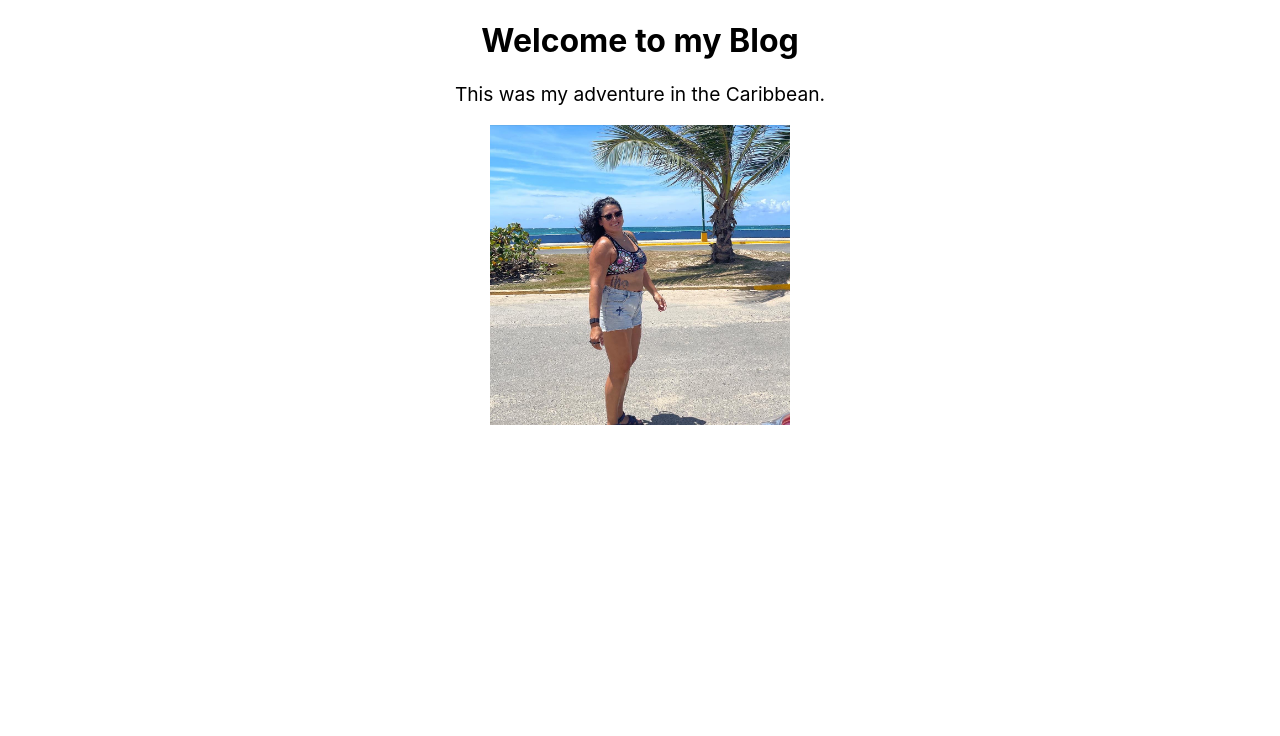
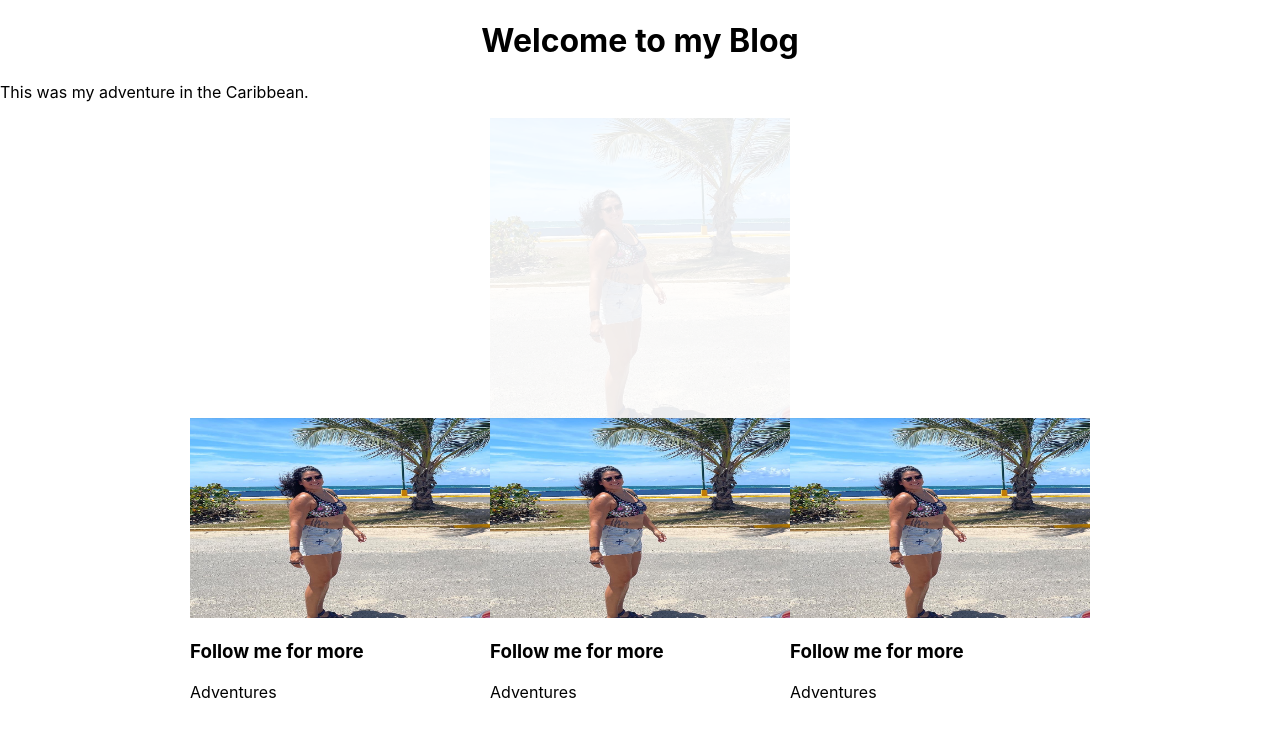
Before and after one commit to mselk/mselk, a Next.js app: page / in a window 1280 px wide. Shown: the top 736 px of the page. Built offline with nearby package versions, Linux system fonts and the light colour scheme.

Commit message:
tiles added

```diff
--- /dev/null
+++ b/components/image/image.tsx
@@ -0,0 +1,22 @@
+import NextImage from "next/image"
+import { useState } from "react";
+import styles from '../../styles/Image.module.css'
+import StaticImport from "../../types/StaticImport";
+
+interface Props {
+    src: StaticImport;
+    alt: string;
+    width: number;
+    height: number;
+}
+
+const Image = (props: Props) => {
+    const { src, width, height, alt } = props;
+    const [open, setOpen] = useState(false)
+    const handleClick = () => {
+        setOpen(!open)
+    }
+    return <NextImage onClick={handleClick} className={open ? styles.open : styles.image} alt={alt} src={src} width={width} height={height} />
+}
+
+export default Image
--- /dev/null
+++ b/components/tile/tile.tsx
@@ -0,0 +1,18 @@
+import NextImage from "next/image"
+import Link from "next/link";
+import styles from '../../styles/Tile.module.css'
+import StaticImport from "../../types/StaticImport";
+
+interface Props {
+    image: StaticImport;
+    headline: string;
+    details: string;
+    link: string;
+}
+
+const Tile = (props: Props) => {
+    const { image, headline, details, link } = props;
+    return <Link href={link}><NextImage alt={headline} src={image} width={300} height={200} /><h3>{headline}</h3><p>{details}</p></Link>
+}
+
+export default Tile
--- a/pages/index.tsx
+++ b/pages/index.tsx
@@ -1,7 +1,8 @@
 import Head from 'next/head';
-import Image from 'next/image';
+import Image from '../components/image/image'
 import styles from '../styles/Home.module.css';
 import melissa from '../public/melissa.jpg';
+import Tile from '../components/tile/tile';
 
 export default function Home() {
 	return (
@@ -14,7 +15,12 @@ export default function Home() {
 			<main>
 				<h1 className={styles.headline}>Welcome to my Blog</h1>
 				<p> This was my adventure in the Caribbean.</p>
-				<Image alt="woman in a beach" src={melissa} width="1086" height="1085" />
+				<Image alt="woman on a beach" src={melissa} width={1086} height={1085} />
+				<div className={styles.tiles}>
+					<Tile image={melissa} headline="Follow me for more" details='Adventures' link={"Test"} />
+					<Tile image={melissa} headline="Follow me for more" details='Adventures' link={"Test"} />
+					<Tile image={melissa} headline="Follow me for more" details='Adventures' link={"Test"} />
+				</div>
 			</main>
 		</div>
 	);
--- a/styles/Home.module.css
+++ b/styles/Home.module.css
@@ -2,14 +2,7 @@
 	text-align: center;
 }
 
-.container p {
-	text-align: center;
-	font-size: larger;
+.tiles {
+	display: flex;
+	justify-content: center;
 }
-
-.container img {
-	display: block;
-	margin: 0 auto;
-	max-width: 300px;
-	height: auto;
-}
--- /dev/null
+++ b/styles/Image.module.css
@@ -0,0 +1,26 @@
+.image {
+    display: block;
+    margin: 0 auto;
+    max-width: 300px;
+    height: auto;
+    opacity: 0.1;
+    transform: all 1s;
+
+}
+
+.image:hover,
+.open:hover {
+    opacity: 0.5;
+    transition: all 1s;
+}
+
+.open {
+    position: absolute;
+    transform: rotateZ(45deg);
+    transition: all 5s;
+    opacity: 1;
+    height: auto;
+    top: 100;
+    left: 100px;
+    right: 100px;
+}
--- a/styles/globals.css
+++ b/styles/globals.css
@@ -19,8 +19,13 @@ a {
   html {
     color-scheme: dark;
   }
+
   body {
     color: white;
-    background: black;
+    background: rgb(26, 25, 25);
   }
 }
+
+body {
+  min-height: 2000px;
+}
```
Also changed, not shown: types/StaticImport.d.ts (added, +7 -0 lines), styles/Tile.module.css (added).
